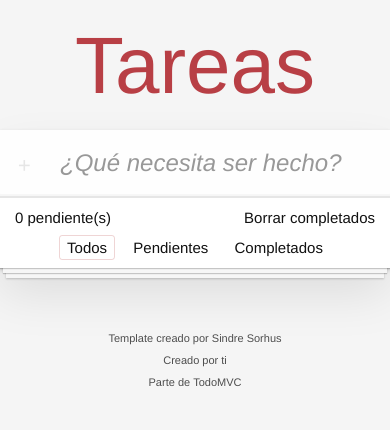
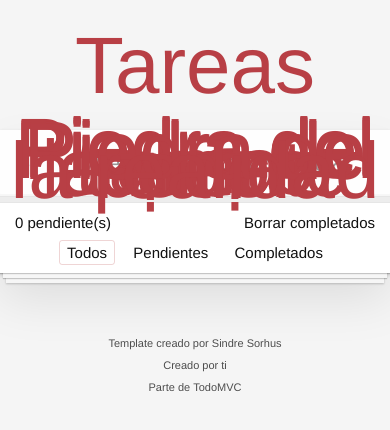
Before and after one commit to AngelDavidStudios/Todo-App-JavaScript, a website built with Vite: page index.html in a window 390 px wide. Built offline with nearby package versions, Linux system fonts and the light colour scheme.

Commit message:
Renereizacion completa

```diff
--- a/src/store/todoStore.js
+++ b/src/store/todoStore.js
@@ -1,4 +1,4 @@
-import { Todo } from '../store/models/todoItem.js'
+import { Todo } from '../todos/models/todoItem.js'
 
 const Filters ={
     All: 'all',
@@ -10,6 +10,9 @@ const state = {
         new Todo('Piedra del alma'),
         new Todo('Piedra del tiempo'),
         new Todo('Piedra del espacio'),
+        new Todo('Piedra de la mente'),
+        new Todo('Piedra del poder'),
+        new Todo('Piedra de la realidad'),
     ],
     filter: Filters.All
 }
@@ -19,6 +22,79 @@ const initStore = () => {
     console.log('Init Store 🏬')
 }
 
+const loadStore = () => {
+    throw new Error('Not implemented')
+}
+
+const getAllTodos = (filter = Filters.All) => {
+    switch (filter) {
+        case Filters.All:
+            return [...state.todos];
+        case Filters.Completed:
+            return state.todos.filter(todo => todo.done)
+        case Filters.Pending:
+            return state.todos.filter(todo => !todo.done)
+        default:
+            throw new Error('Invalid filter')
+    }
+}
+
+/**
+ *
+ * @param { string } description
+ */
+const addTodo = (description) => {
+    if (!description) {
+        throw new Error('Description is required')
+    }
+    state.todos.push(new Todo (description))
+}
+
+/**
+ *
+ * @param id
+ */
+const toggleTodo = (id) => {
+    state.todos = state.todos.map(todo => {
+        if (todo.id === id) {
+            todo.done = !todo.done
+        }
+        return todo;
+    })
+}
+
+/**
+ *
+ * @param id
+ */
+const removeTodo = (id) => {
+    state.todos = state.todos.filter(todo => todo.id !== id);
+}
+
+const removeAllCompleted = () => {
+    state.todos = state.todos.filter(todo => todo.done)
+}
+
+/**
+ *
+ * @param { Filters } filter
+ */
+const setFilter = (filter = Filters.All) => {
+    state.filter = filter;
+}
+
+const getCurrentFilter = () => {
+    return state.filter;
+}
+
 export default {
     initStore,
+    loadStore,
+    addTodo,
+    getAllTodos,
+    toggleTodo,
+    removeTodo,
+    removeAllCompleted,
+    setFilter,
+    getCurrentFilter,
 }
--- a/src/todos/app.js
+++ b/src/todos/app.js
@@ -1,4 +1,11 @@
 import html from './app.html?raw ';
+import todoStore from "../store/todoStore.js";
+import {renderTodos} from "./use-cases/index.js";
+
+const ElementIds = {
+    TodoList: '.todo-list',
+}
+
 /**
  *
  * @param { string } elementId
@@ -7,10 +14,16 @@ import html from './app.html?raw ';
 
 export const App = ( elementId ) => {
 
+    const displayTodos = () => {
+        const todos = todoStore.getAllTodos( todoStore.getCurrentFilter());
+        renderTodos( ElementIds.TodoList, todos)
+    }
+
     // Cuando la funcion (App) se llama
     (() => {
         const app = document.createElement('div');
         app.innerHTML = html;
         document.querySelector(elementId).append( app )
+        displayTodos()
     })();
 }
--- a/src/store/models/todoItem.js
+++ b/src/todos/models/todoItem.js
@@ -1,3 +1,4 @@
+import { v4 as uuid } from 'uuid';
 export class Todo {
 
     /**
@@ -6,7 +7,7 @@ export class Todo {
      */
 
     constructor( description ) {
-        this.id = 1;
+        this.id = uuid();
         this.description = description;
         this.done = false;
         this.createdAt = new Date();
--- /dev/null
+++ b/src/todos/use-cases/create-todo-html.js
@@ -0,0 +1,18 @@
+import {Todo} from '../models/todoItem.js'
+
+/**
+ *
+ * @param { Todo } todo
+ */
+export const createTodoHtml = ( todo ) => {
+    if (!todo) {
+        throw new Error('Todo is required')
+    }
+    const html =
+        `<h1>${todo.description}</h1>`;
+
+    const liElement = document.createElement('li');
+    liElement.innerHTML = html;
+
+    return liElement;
+}
--- /dev/null
+++ b/src/todos/use-cases/index.js
@@ -0,0 +1,2 @@
+export { createTodoHtml } from "./create-todo-html.js";
+export  { renderTodos } from "./render-todos.js";
--- /dev/null
+++ b/src/todos/use-cases/render-todos.js
@@ -0,0 +1,15 @@
+import {Todo} from "../models/todoItem.js";
+import {createTodoHtml} from "./create-todo-html.js";
+
+/**
+ *
+ * @param {string} elementId
+ * @param {Todo} todos
+ */
+export const renderTodos = (elementId, todos = []) => {
+    const element = document.querySelector((elementId));
+
+    todos.forEach(todo => {
+        element.append( createTodoHtml(todo))
+    });
+}
```
Also changed, not shown: src/todos/app.html (+8 -8 lines).
